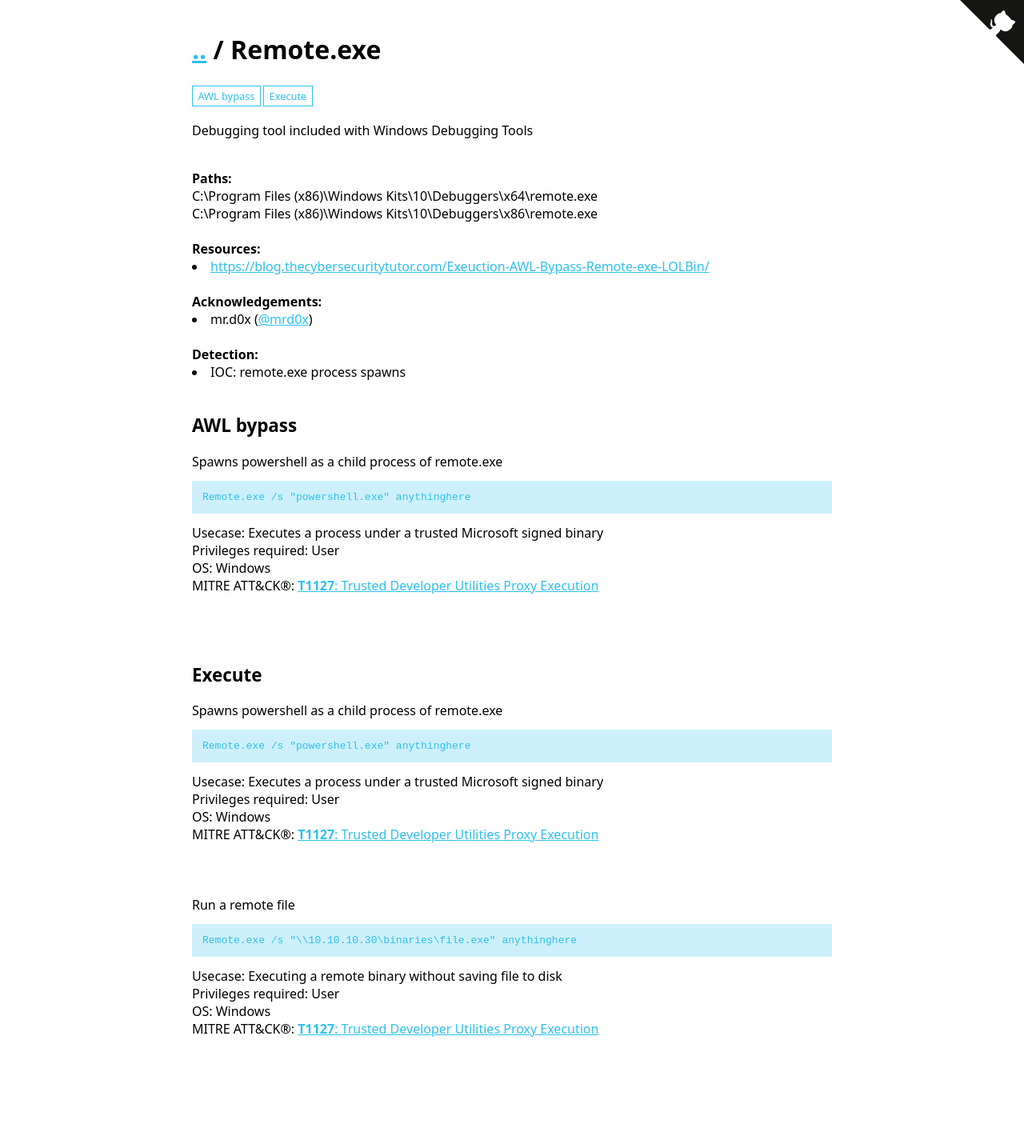
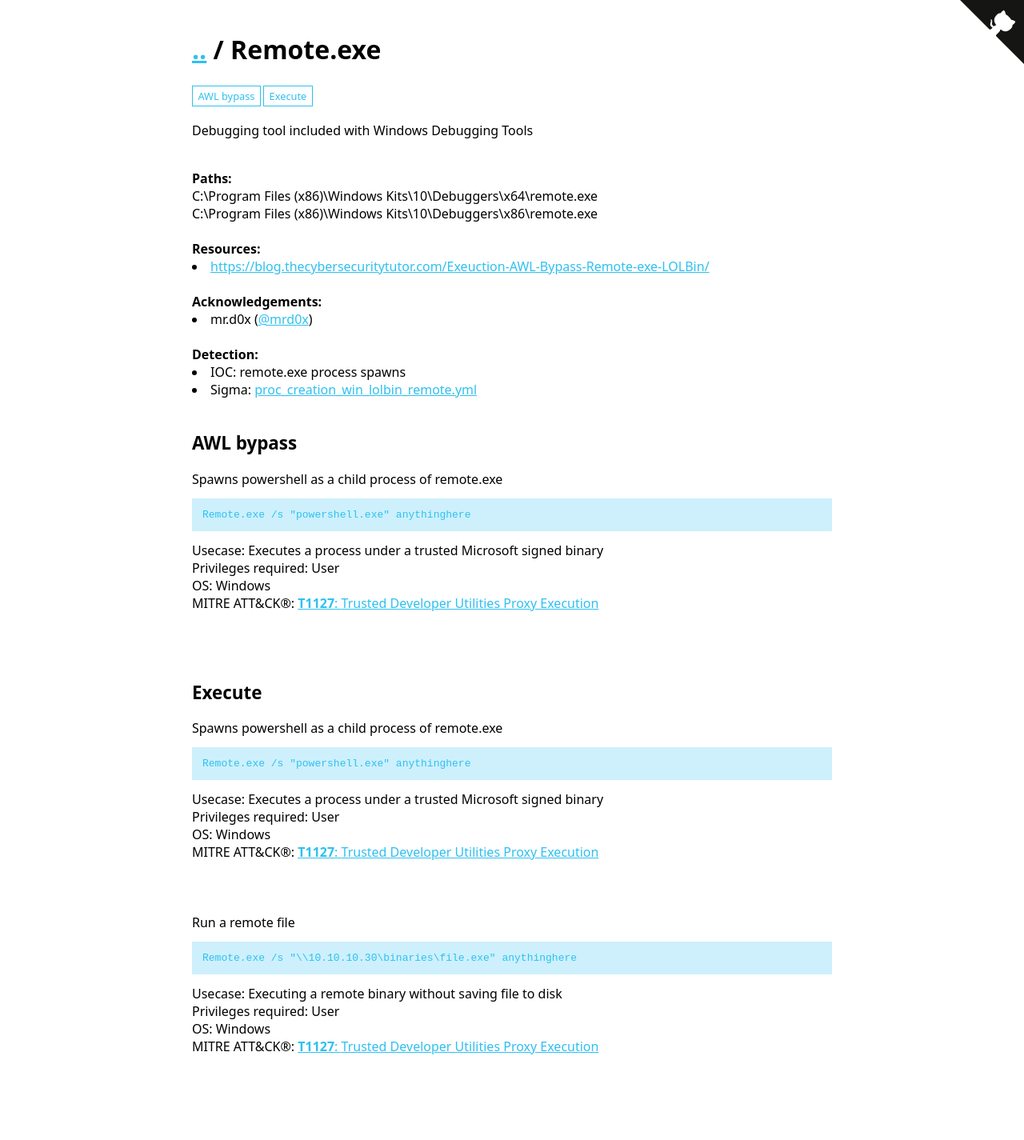
Before and after one commit to LOLBAS-Project/LOLBAS-Project.github.io, a Jekyll site: the page built from _lolbas/OtherMSBinaries/Remote.md, in a window 1280 px wide. Shown: the whole page at 80% size. Built offline with Jekyll 4.4.1, drawn with Linux system fonts in a browser that asks for light colours; before the commit the page ends 1403 px from its top, so only the background shows below that; part of the change alters nothing that is shown.

Commit message:
Applying update LOLBAS-Project/LOLBAS@c19a2e3cf81c18555316efd138344d739127350e

```diff
--- a/_lolbas/OtherMSBinaries/Remote.md
+++ b/_lolbas/OtherMSBinaries/Remote.md
@@ -32,6 +32,7 @@ Code_Sample:
   - Code:
 Detection:
   - IOC: remote.exe process spawns
+  - Sigma: https://github.com/SigmaHQ/sigma/blob/master/rules/windows/process_creation/proc_creation_win_lolbin_remote.yml
 Resources:
   - Link: https://blog.thecybersecuritytutor.com/Exeuction-AWL-Bypass-Remote-exe-LOLBin/
 Acknowledgement:
```
